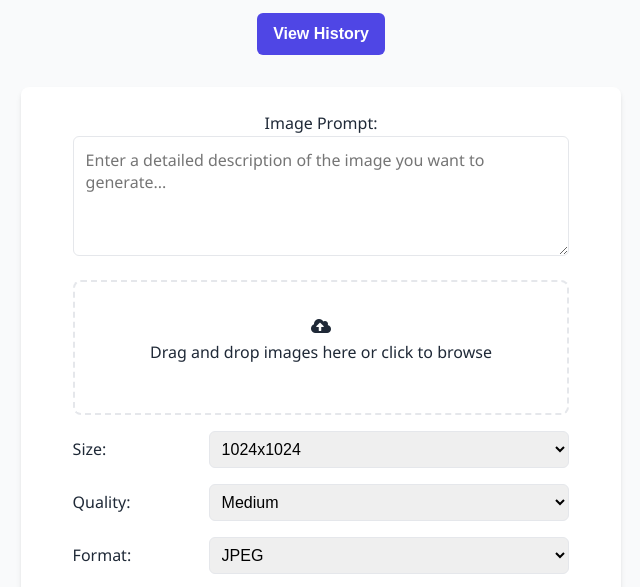
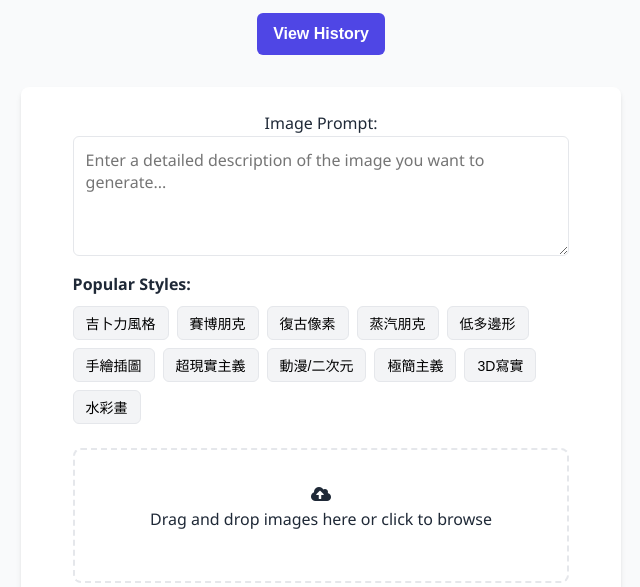
Before and after one commit to eugenetwtw/imageapi, a website: page public/index.html in a window 1280 px wide. Shown: the part 141-728 px from the top of the page, without its empty margins (319-959 px from the left). Drawn offline with Linux system fonts and the light colour scheme; no server answers.

Commit message:
chore: Update index.html structure and improve accessibility features

```diff
--- a/public/index.html
+++ b/public/index.html
@@ -19,6 +19,23 @@
             <div class="prompt-container">
                 <label for="prompt-input">Image Prompt:</label>
                 <textarea id="prompt-input" placeholder="Enter a detailed description of the image you want to generate..." rows="3"></textarea>
+
+                <div class="popular-prompts">
+                    <h4>Popular Styles:</h4>
+                    <div class="prompt-buttons">
+                        <button class="prompt-btn" data-prompt="作成吉卜力風格的圖片">吉卜力風格</button>
+                        <button class="prompt-btn" data-prompt="賽博朋克（Cyberpunk）：霓虹燈、未來城市、高科技與低生活結合，充滿科幻氛圍。">賽博朋克</button>
+                        <button class="prompt-btn" data-prompt="復古像素（Pixel Art）：模擬80、90年代遊戲風格，帶懷舊感。">復古像素</button>
+                        <button class="prompt-btn" data-prompt="蒸汽朋克（Steampunk）：維多利亞時代與機械、科技融合，復古未來感。">蒸汽朋克</button>
+                        <button class="prompt-btn" data-prompt="低多邊形（Low-Poly）：簡約幾何造型，常見於現代設計與遊戲美術。">低多邊形</button>
+                        <button class="prompt-btn" data-prompt="手繪插圖（Hand-Drawn Illustration）：溫暖、質樸的手繪質感，適合童書或文藝風。">手繪插圖</button>
+                        <button class="prompt-btn" data-prompt="超現實主義（Surrealism）：夢境般的怪誕場景，充滿想像力。">超現實主義</button>
+                        <button class="prompt-btn" data-prompt="動漫/二次元（Anime）：日式動畫風，細膩角色與誇張表情。">動漫/二次元</button>
+                        <button class="prompt-btn" data-prompt="極簡主義（Minimalism）：簡潔線條與色塊，強調視覺純粹。">極簡主義</button>
+                        <button class="prompt-btn" data-prompt="3D寫實（Photorealistic 3D）：逼真的光影與細節，模擬現實場景。">3D寫實</button>
+                        <button class="prompt-btn" data-prompt="水彩畫（Watercolor）：柔和的色彩漸層，文藝清新。">水彩畫</button>
+                    </div>
+                </div>
             </div>
 
             <div id="drop-area">
--- a/public/styles.css
+++ b/public/styles.css
@@ -96,6 +96,46 @@ textarea {
     font-size: 1rem;
     margin: 0 auto 1rem auto;
     display: block;
+}
+
+/* Popular Prompts Styles */
+.popular-prompts {
+    margin: 0.5rem auto 1.5rem auto;
+    width: 90%;
+    text-align: left;
+}
+
+.popular-prompts h4 {
+    margin-bottom: 0.5rem;
+    color: var(--text-color);
+    font-size: 1rem;
+}
+
+.prompt-buttons {
+    display: flex;
+    flex-wrap: wrap;
+    gap: 0.5rem;
+}
+
+.prompt-btn {
+    background-color: #f3f4f6;
+    border: 1px solid var(--border-color);
+    border-radius: 0.375rem;
+    padding: 0.375rem 0.75rem;
+    font-size: 0.875rem;
+    cursor: pointer;
+    transition: all 0.2s ease;
+}
+
+.prompt-btn:hover {
+    background-color: #e5e7eb;
+    border-color: #d1d5db;
+}
+
+.prompt-btn:active {
+    background-color: var(--primary-color);
+    color: white;
+    border-color: var(--primary-color);
 }
 
 /* Upload Area Styles */
```
